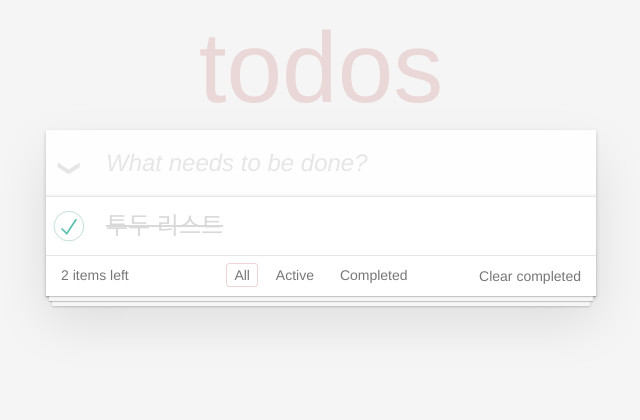
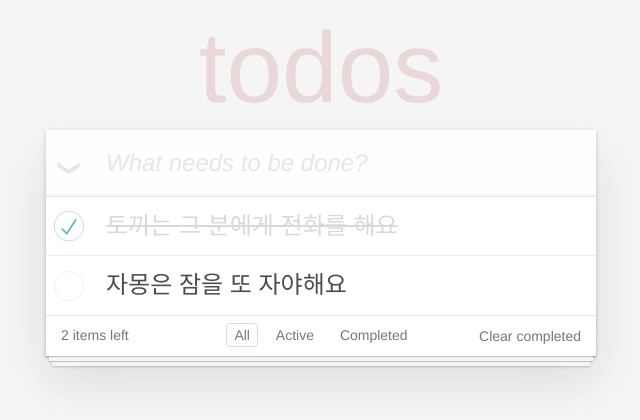
Before and after one commit to vanillovin/realworld-react-redux, a React app: page / in a window 1280 px wide. Shown: the top 420 px of the page, without its empty margins (319-959 px from the left). Built offline with nearby package versions, Linux system fonts and the light colour scheme.

Commit message:
TodoItem 분리

```diff
--- a/src/todomvc/Main.jsx
+++ b/src/todomvc/Main.jsx
@@ -1,4 +1,17 @@
 import React from 'react';
+
+function TodoItem ({ content, completed }){
+    return (
+        <li className={completed ? "completed" : null}>
+            <div className="view">
+                <input className="toggle" type="checkbox" checked={completed} />
+                <label>{content}</label>
+                <button className="destroy"></button>
+            </div>
+            <input className="edit" value={content} />
+        </li>
+    )
+}
 
 function Main(){
     return (
@@ -6,14 +19,8 @@
             <input id="toggle-all" className="toggle-all" type="checkbox" checked={false} />
             <label htmlFor="toggle-all"></label>
             <ul className="todo-list">
-            <li className="completed">
-                <div className="view">
-                    <input className="toggle" type="checkbox" checked={true} />
-                    <label>투두 리스트</label>
-                    <button className="destroy"></button>
-                </div>
-                <input className="edit" value="투두 리스트" />
-            </li>
+                <TodoItem content="토끼는 그 분에게 전화를 해요" completed={true}/>
+                <TodoItem content="자몽은 잠을 또 자야해요" completed={false}/>
             </ul>
         </section>
     )
```
